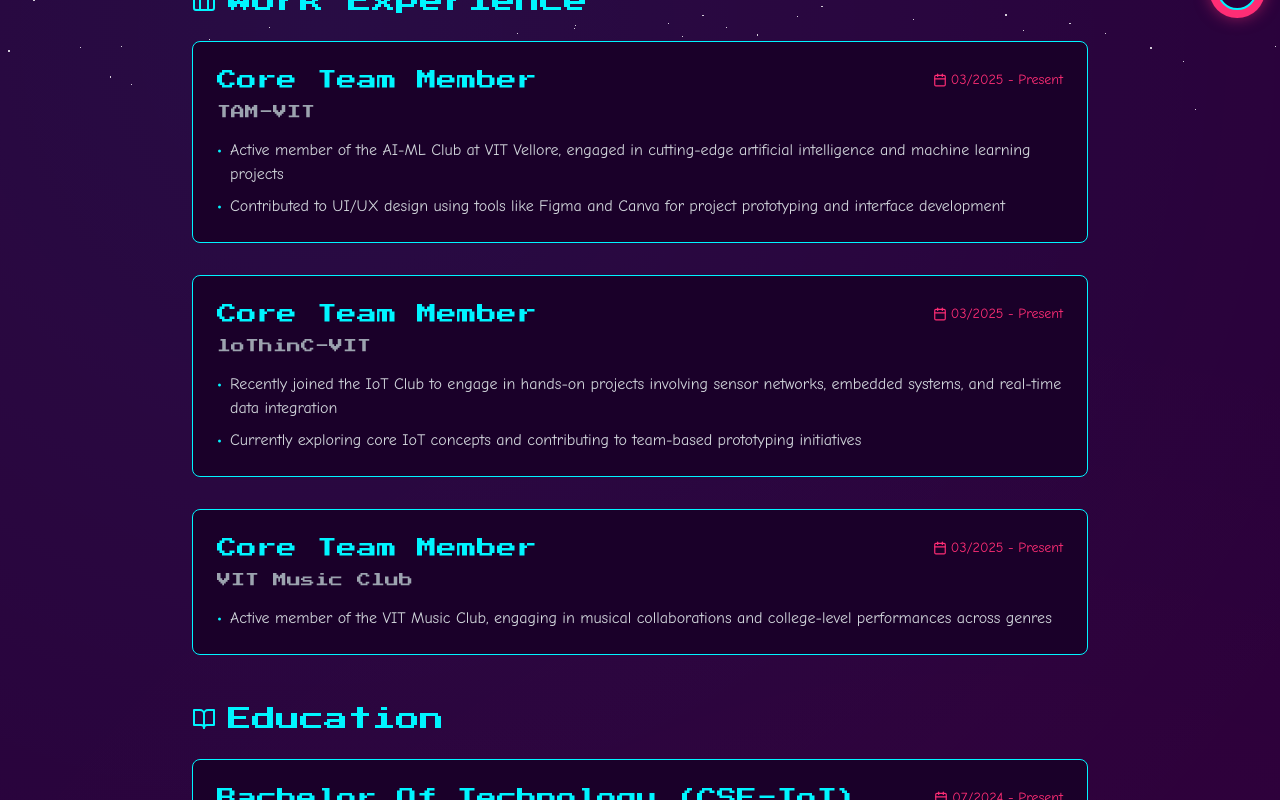
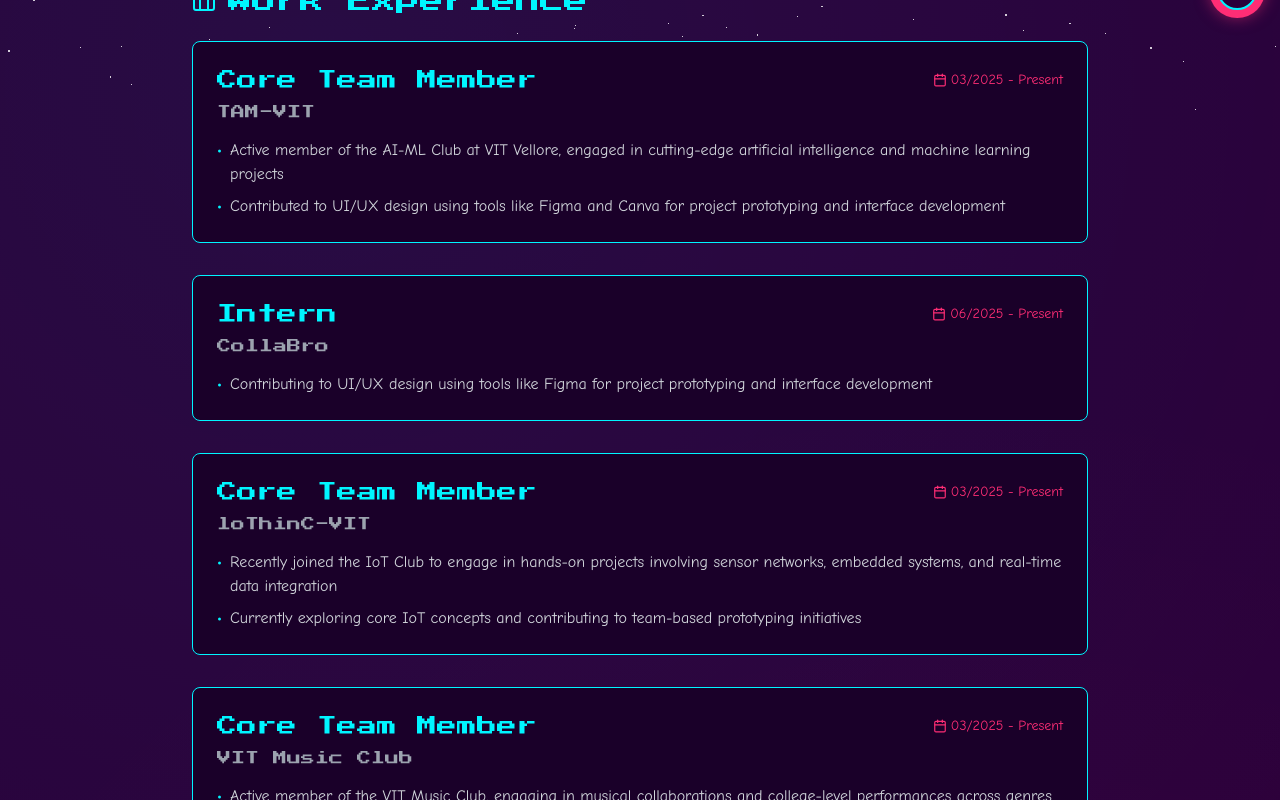
Before and after one commit to SanidhyaLabh/Portfolio, a React (Vite) app: page /resume in a window 1280 px wide. Shown: the part 687-1487 px from the top of the page. Built offline with nearby package versions, Linux system fonts and the light colour scheme.

Commit message:
Update ResumePage.tsx

```diff
--- a/src/pages/ResumePage.tsx
+++ b/src/pages/ResumePage.tsx
@@ -70,14 +70,21 @@ const ResumePage: React.FC = () => {
             </div>
 
             <div className="space-y-8">
-              {[
-                {
+              {[{
                   title: "Core Team Member",
                   company: "TAM-VIT",
                   period: "03/2025 - Present",
                   description: [
                     "Active member of the AI-ML Club at VIT Vellore, engaged in cutting-edge artificial intelligence and machine learning projects",
                     "Contributed to UI/UX design using tools like Figma and Canva for project prototyping and interface development"
+                  ]
+                },
+                {
+                  title: "Intern",
+                  company: "CollaBro",
+                  period: "06/2025 - Present",
+                  description: [
+                    "Contributing to UI/UX design using tools like Figma for project prototyping and interface development"
                   ]
                 },
                 {
```
